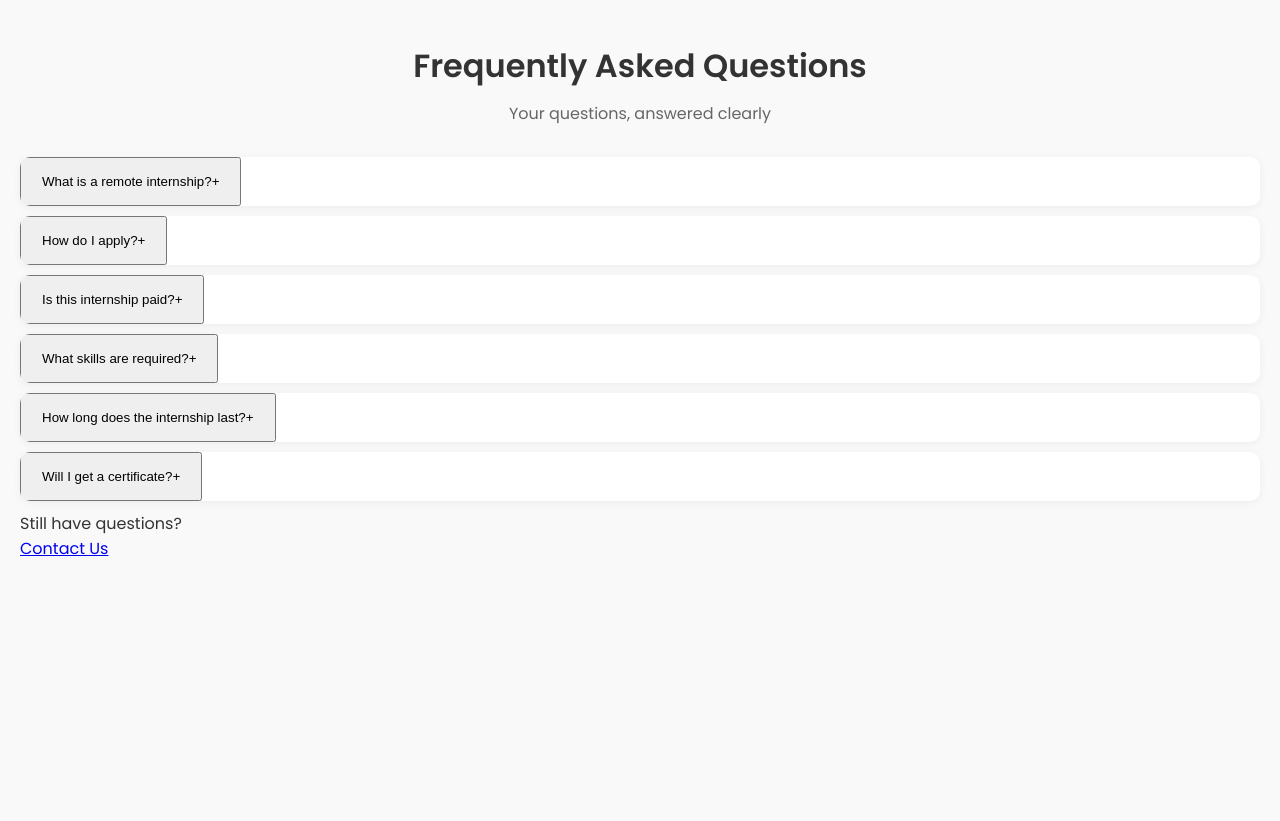
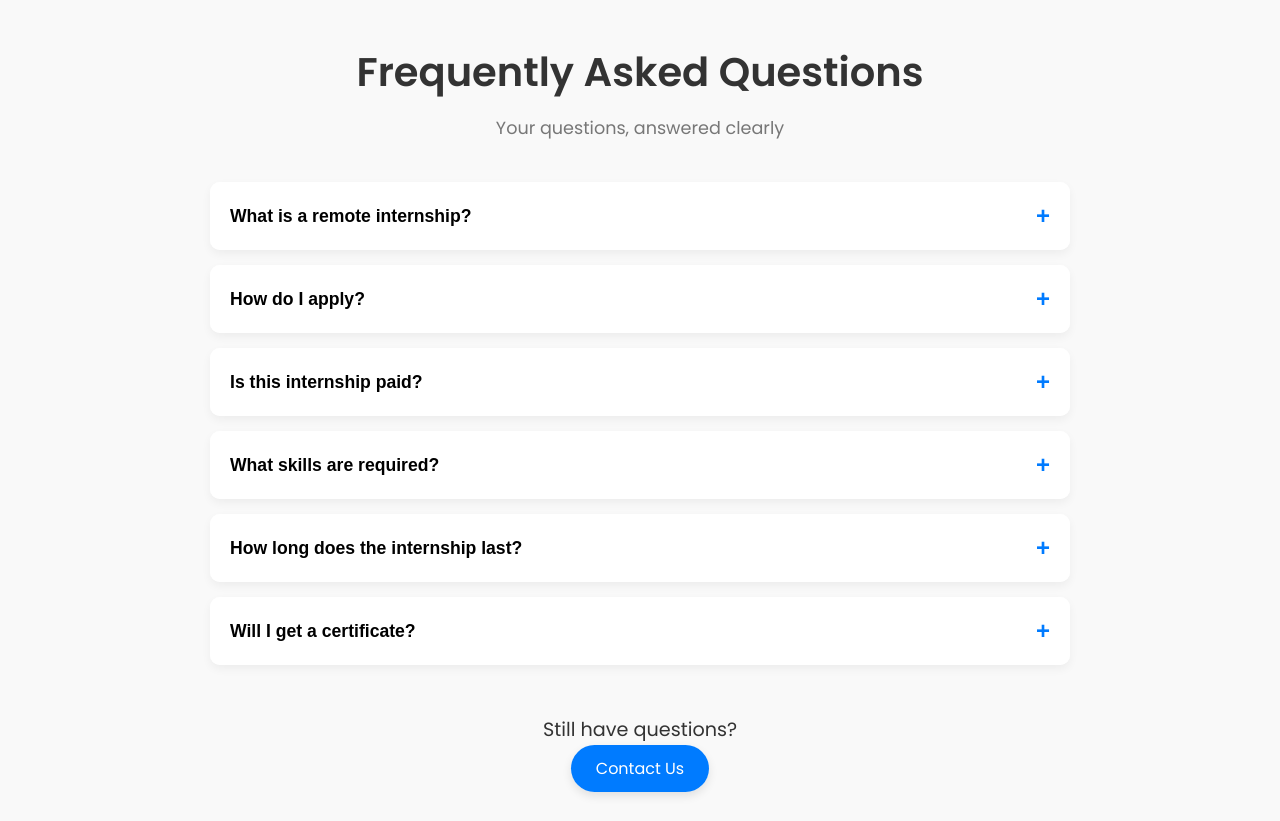
Before and after one commit to Anas-Rajput12/Task-8, a plain HTML site: page Task 13/html.html in a window 1280 px wide. Before the commit the page ends 800 px from the top, so only its background shows below. Drawn offline with Linux system fonts and the light colour scheme.

Commit message:
Update style.css

```diff
--- a/Task 13/style.css
+++ b/Task 13/style.css
@@ -1,7 +1,7 @@
 * {
-  box-sizing: border-box;
   margin: 0;
   padding: 0;
+  box-sizing: border-box;
 }
 
 body {
@@ -9,105 +9,114 @@ body {
   background-color: #f9f9f9;
   color: #333;
   line-height: 1.6;
-  padding: 20px;
+}
+
+.container {
+  max-width: 900px;
+  margin: auto;
+  padding: 40px 20px;
 }
 
 .faq-header {
   text-align: center;
-  padding: 20px 0;
+  margin-bottom: 40px;
 }
 
 .faq-header h1 {
-  font-size: 2rem;
-  margin-bottom: 10px;
+  font-size: 2.5rem;
 }
 
-.faq-header p {
-  font-size: 1rem;
-  color: #666;
+.subtitle {
+  color: #777;
+  font-size: 1.1rem;
+  margin-top: 10px;
 }
 
-.faq-container {
-  max-width: 800px;
-  margin: 0 auto;
-}
-
-.faq-item {
+.faq-section .faq-item {
+  border-radius: 10px;
+  box-shadow: 0 4px 10px rgba(0,0,0,0.05);
   background: #fff;
-  border-radius: 10px;
-  margin: 10px 0;
-  box-shadow: 0 2px 10px rgba(0, 0, 0, 0.05);
+  margin-bottom: 15px;
   overflow: hidden;
   transition: all 0.3s ease;
 }
 
 .faq-question {
-  padding: 15px 20px;
+  width: 100%;
+  text-align: left;
+  background: #fff;
+  border: none;
+  padding: 20px;
+  font-size: 1.1rem;
+  font-weight: 600;
   cursor: pointer;
   display: flex;
   justify-content: space-between;
   align-items: center;
+  transition: background 0.3s ease;
 }
 
 .faq-question:hover {
-  background-color: #f1f1f1;
-}
-
-.faq-question h3 {
-  font-size: 1rem;
-}
-
-.faq-question i {
-  transition: transform 0.3s ease;
-}
-
-.faq-item.active .faq-question i {
-  transform: rotate(180deg);
+  background-color: #f0f0f0;
 }
 
 .faq-answer {
   max-height: 0;
   overflow: hidden;
+  transition: max-height 0.4s ease, padding 0.3s ease;
+  padding: 0 20px;
   background-color: #fff;
-  padding: 0 20px;
-  transition: max-height 0.4s ease;
 }
 
 .faq-item.active .faq-answer {
-  padding: 15px 20px;
-  max-height: 200px;
+  padding: 15px 20px 20px;
+  max-height: 300px;
 }
 
-.faq-cta {
-  text-align: center;
-  margin-top: 40px;
+.icon {
+  font-size: 1.5rem;
+  color: #007BFF;
+  transition: transform 0.3s ease;
 }
 
-.faq-cta p {
-  margin-bottom: 10px;
-  font-weight: 500;
+.faq-item.active .icon {
+  transform: rotate(45deg);
 }
 
-.cta-btn {
-  background-color: #007bff;
-  color: #fff;
-  padding: 10px 18px;
-  text-decoration: none;
-  border-radius: 6px;
-  box-shadow: 0 4px 10px rgba(0, 123, 255, 0.3);
-  transition: background-color 0.3s ease;
+.cta {
+  text-align: center;
+  margin-top: 50px;
 }
 
-.cta-btn:hover {
+.cta p {
+  font-size: 1.2rem;
+  margin-bottom: 10px;
+}
+
+.btn {
+  text-decoration: none;
+  background-color: #007BFF;
+  color: #fff;
+  padding: 12px 25px;
+  border-radius: 30px;
+  box-shadow: 0 4px 10px rgba(0,0,0,0.1);
+  transition: background 0.3s;
+}
+
+.btn:hover {
   background-color: #0056b3;
 }
 
 @media (max-width: 600px) {
-  .faq-question h3 {
+  .faq-header h1 {
+    font-size: 1.8rem;
+  }
+
+  .faq-question {
+    font-size: 1rem;
+  }
+
+  .faq-answer {
     font-size: 0.95rem;
   }
-
-  .faq-header h1 {
-    font-size: 1.5rem;
-  }
 }
```
